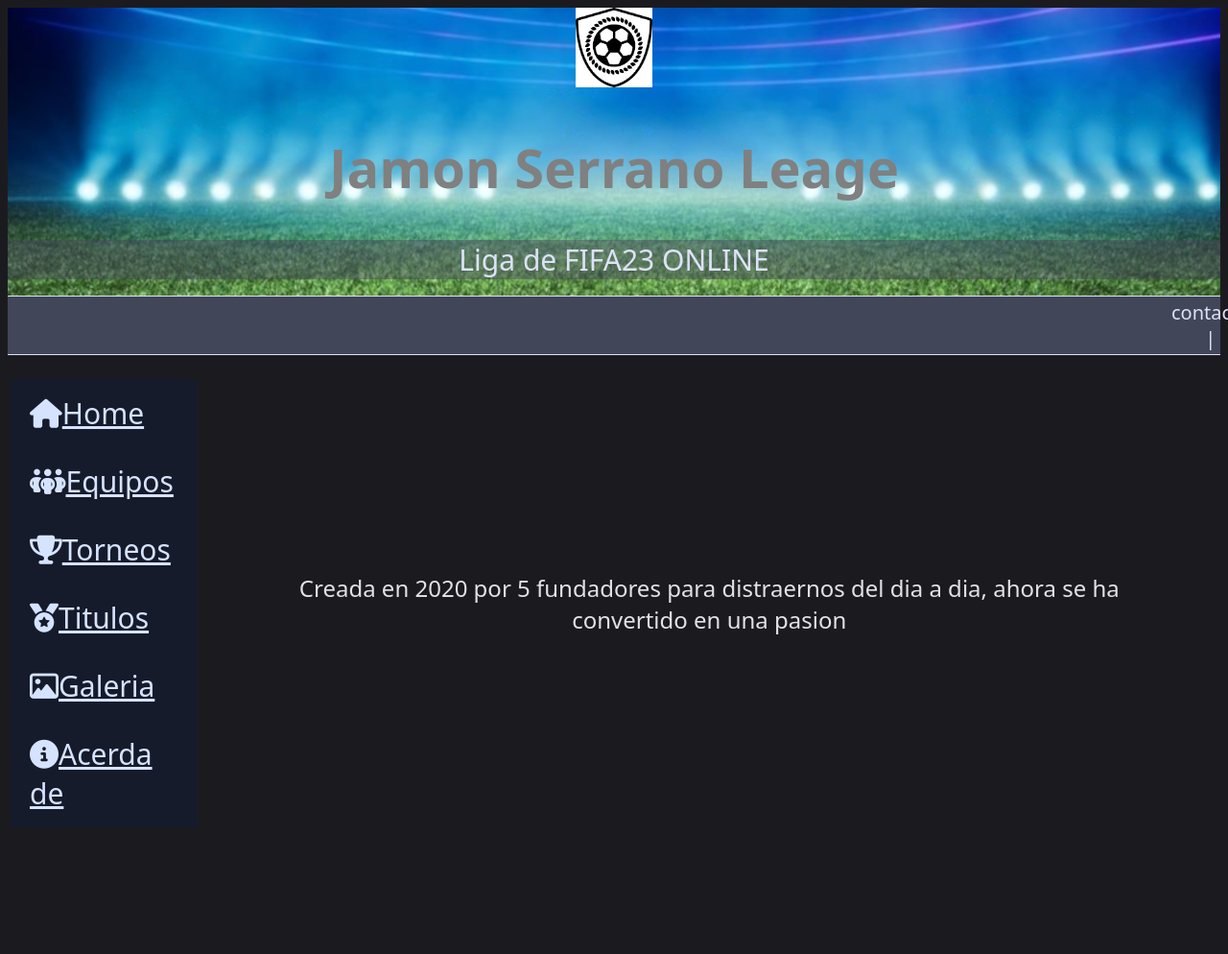
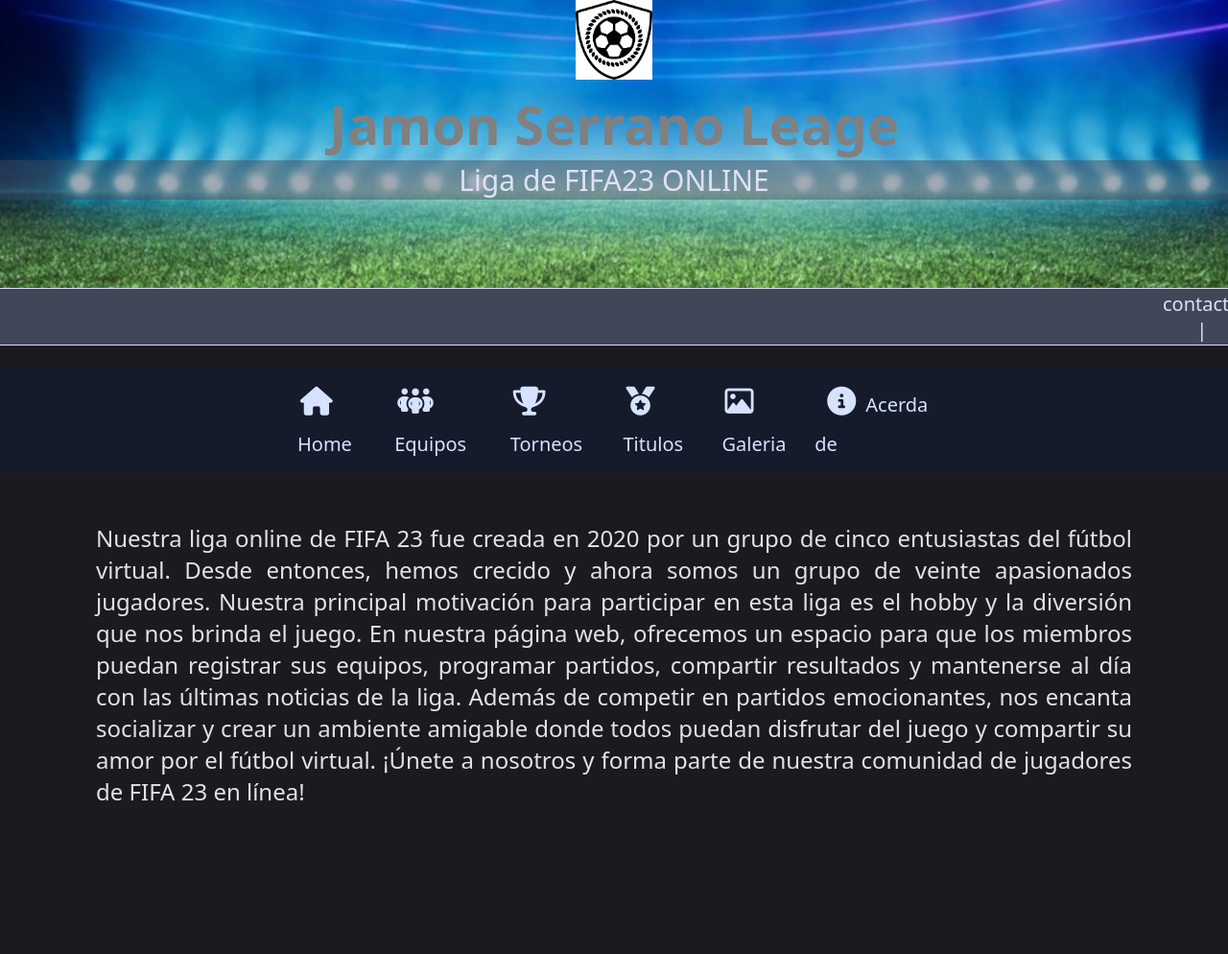
Before and after one commit to Manuelrincon37/js-website, a plain HTML site: page index.html in a window 1280 px wide. Shown: the top 994 px of the page at 96% size. Drawn offline with Linux system fonts and the light colour scheme.

Commit message:
cleaning code, change layout

```diff
--- a/index.html
+++ b/index.html
@@ -15,24 +15,17 @@
     <div class="header">
         <img class="logo" src="/img/escudo.png" alt="logo-inicio" width="80"> <!--LOGO AND NAME OF WEBSITE-->
         <h1>Jamon Serrano Leage</h1>
-
         <h2 class="subtitle">Liga de FIFA23 ONLINE</h2><!--SHORT DESCRIPTION-->
     </div>
-
     <div class="navBar">
-
         <table id="nav"><!--TRY TO DO A NAV/SERACH BAR-->
             <th>contacto |</th>
             <th>WhatsApp Group</th>
-
         </table>
     </div>
     <br>
-    <div class="mid-sect">
-        <table><!--EACH WILL HAVE A LINK TO LEAD TO EACH SECTION-->
-            <tr>
-                <td>
-                    <nav>
+   <main><div class="mid-sect">
+        <nav id="topmenu">
             <ul>
                 <li id="#elementos-menu">
                     <a href="#" class="navbar_link"><i class="fa-solid fa-house"></i><span>Home</span></a>
@@ -54,19 +47,19 @@
                 </li>
             </ul>
         </nav>
-                </td>
-            <td class="descripcion">
-                <h2 id="parrafo">Creada en 2020 por 5 fundadores para distraernos del dia a dia, ahora se ha convertido en una pasion</h2>
-            </td>
-            </tr>
-        </table>
-
+        <div class="descripcion">
+            <h2 id="parrafo">Nuestra liga online de FIFA 23 fue creada en 2020
+            por un grupo de cinco entusiastas del fútbol virtual. Desde entonces, hemos crecido y
+            ahora somos un grupo de veinte apasionados jugadores. Nuestra principal motivación para
+            participar en esta liga es el hobby y la diversión que nos brinda el juego.
+            En nuestra página web, ofrecemos un espacio para que los miembros puedan registrar sus equipos,
+            programar partidos, compartir resultados y mantenerse al día con las últimas noticias de la liga.
+            Además de competir en partidos emocionantes, nos encanta socializar y crear un ambiente amigable donde
+            todos puedan disfrutar del juego y compartir su amor por el fútbol virtual.
+            ¡Únete a nosotros y forma parte de nuestra comunidad de jugadores de FIFA 23 en línea!</h2>
         </div>
 
-
-
-    <!--WANT TO SET A BACKGROUND IMAGE REFERENCING FIFA AND/OR FOOTBALL -->
-
+    </main></div>
     <div class="tabla">
     <h3 class="up">Ultimos partidos</h3>
     <!--SHOW THE LAST 5 OR MORE GAME SCORES REGISTERED-->
--- a/styles.css
+++ b/styles.css
@@ -2,7 +2,10 @@ body{
     background-color:#1b1b1f;
     color:#e4e1e6;
 }
-
+*{
+    margin: 0px;
+    padding: 0px;
+}
 .header{
     background-color: #001551;
     text-align: center;
@@ -12,16 +15,16 @@ body{
     min-height: 300px;
 
 }
-
+.logo{
+    background-color: white;
+}
 /*The colors will chage, this is only a test*/
 .subtitle{
     background-color:#42465974 ;
     color:#dee1f9;
     font-size: 30px;
     font-weight: lighter;
-
 }
-
 .navBar{
     background-color:#424659;
     color:#dee1f9;
@@ -29,34 +32,49 @@ body{
     border-top: solid 1px;
     border-bottom: solid 1px;
 }
-
 #nav{
     padding: 0px 0px 0px 1210px;
 }
 
-th{font-weight: 500;}
-
-
-.logo{
-
-    background-color: white;
+span{
+    font-size: 20px;
+    font-family: system-ui, -apple-system, BlinkMacSystemFont, 'Segoe UI',
+    Roboto, Oxygen, Ubuntu, Cantarell, 'Open Sans', 'Helvetica Neue', sans-serif;
+    text-align: center;
+    padding-left: 10px;
 }
-
 .mid-sect{
-
     margin-bottom: 50px;
     padding-bottom: 150px;
 }
+.descripcion{
+    padding-left: 100px;
+    padding-right: 100px;
+    margin-top: 50px;
+}
+#parrafo{
+    margin: 0px;
+    padding: 0px;
+    font-weight: lighter;
+    text-align: justify;
+}
+
+i:hover{
+    color: #00458d;
+}
+i{
+    padding-left: 13px;
+}
+
+th{font-weight: 500;}
+
 .tabla{
-
     padding: 0px 400px 0px 400px;
     text-align: center;
     border-top: solid 1px white;
-
 }
 
 .t-interact{
-
     background-color: #00458d;
     color:#d6e3ff;
     border: solid 2px;
@@ -64,54 +82,34 @@ th{font-weight: 500;}
     padding: 0px 10px 0px 10px;
     border: solid 1px;
 }
+li{
+    align-items: center ;
+    padding: 15px 0px 15px 0px;
+    text-align: left;
 
-.descripcion{
-
-    padding-left: 100px;
-    padding-right: 100px;
-}
-
-li{
-    text-align: center;
 }
 ul{
-
     background-color: #161b2c;
     color: #dee1f9;
     margin: 0px;
-    padding-left: 20px;
-    padding-right: 20px;
+    padding-left: 300px;
+    padding-right: 300px;
     font-size: 30px;
     list-style-type: none;
+    display: flex;
+}
+
+a{
+    text-decoration: none;
 }
 .navbar_link{
     color:#d6e3ff;
     align-items: center;
     justify-content: center;
 }
-
-li{
-    padding: 15px 0px 15px 0px;
-    text-align: left;
-}
-
-#parrafo{
-
-    margin: 0px;
-    padding: 0px;
-    font-weight: lighter;
-    text-align: center;
-
-}
-
 .up{
-
     font-size: 25px;
     font-weight: 400;
     margin: 50px 0px 10px 0px;
     padding: 0px 0px 0px 0px;
 }
-.menu-elementos{ /*THIS IS WITHOUT USE SO FAR*/
-
-    background-color: aqua;
-}
```
Lines whose indentation alone changed are shown as unchanged.
